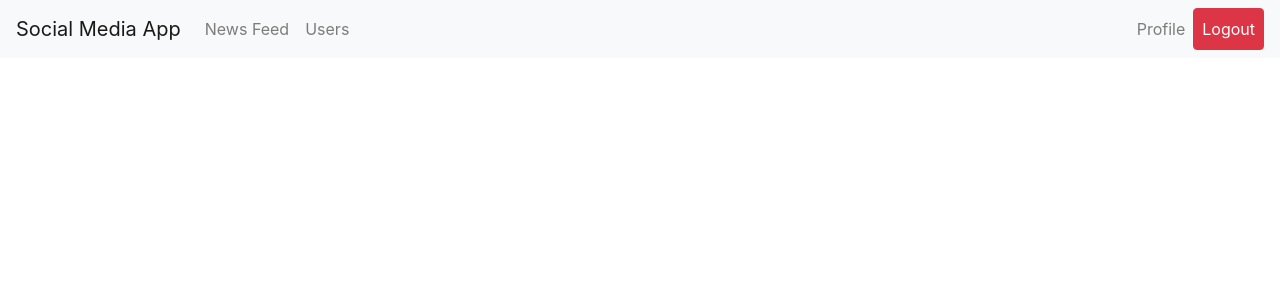
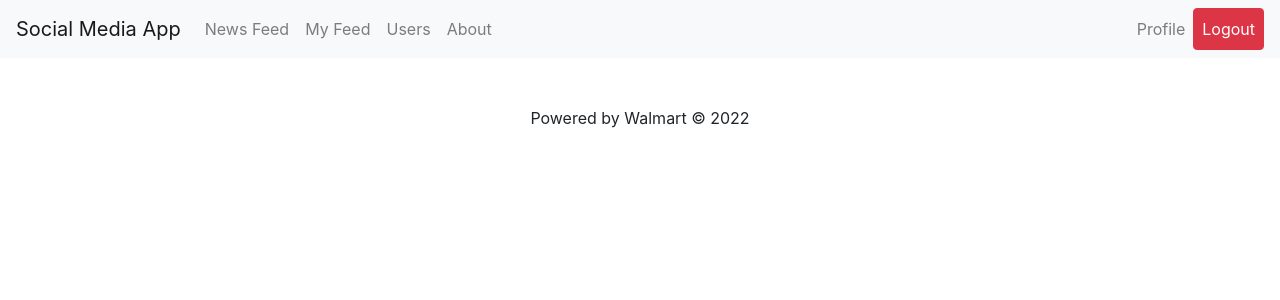
Before and after one commit to itsjennifernhu/CSE-106-Final-Project, a Flask app: page /home in a window 1280 px wide. Shown: the top 300 px of the page. Run offline with Flask 2, Linux system fonts and the light colour scheme; data that the repository does not hold is empty.

Commit message:
Added custom feed feature

```diff
--- a/app.py
+++ b/app.py
@@ -89,6 +89,31 @@ def upload_post():
 def show():
     posts = Post.query.order_by(Post.date_created.desc()).all()
     return render_template('home.html',posts=posts)
+
+
+@app.route('/myfeed', methods=['GET', 'POST'])
+@login_required
+def getFeed():
+    # if request.method == 'POST':
+    my_feed = {}
+    feed = db.session.query(Follow, Post) \
+        .order_by(Post.date_created.desc()) \
+        .filter(Follow.follower_id==current_user.id) \
+        .filter(Post.user_id==Follow.Followed_id).all()
+    # for f in feed:
+    #     print(f)
+    #     my_feed[f.Post.get_id()] = {
+    #         "date":f.Post.getDate(),
+    #         "likes":f.Post.getLikes(),
+    #         "user":f.Post.getUser(),
+    #         "handle":f.Post.getHandle(),
+    #         "content":f.Post.getDescription(),
+    #         "date":f.Post.getDate(),
+    #         "title":f.Post.getTitle()
+    #     }
+        # return jsonify(my_feed)
+
+    return render_template('myfeed.html', posts=feed)
 
 
 # share  post
--- a/static/app.css
+++ b/static/app.css
@@ -59,3 +59,8 @@ border: solid 1px lightgrey;
 {
   color: #8f8f8f;
 }
+
+#sponsor {
+    text-align:center;
+    margin:auto;
+}
--- a/templates/base.html
+++ b/templates/base.html
@@ -32,7 +32,13 @@
               <a class="nav-link" href="/home">News Feed <span class="sr-only">(current)</span></a>
             </li>
             <li class="nav-item">
+              <a class="nav-link" href="/myfeed">My Feed</a>
+            </li>
+            <li class="nav-item">
               <a class="nav-link" href="/users-follow">Users</a>
+            </li>
+            <li class="nav-item">
+              <a class="nav-link" href="https://www.youtube.com/watch?v=dQw4w9WgXcQ">About</a>
             </li>
 
           </ul>
@@ -55,5 +61,9 @@
 {% block body %}
 
 {% endblock body %}
+
+<br><br>
+<p id="sponsor">Powered by Walmart © 2022</p>
+<br>
 </body>
 </html>
```
Also changed, not shown: templates/myfeed.html (added, +52 -0 lines).
